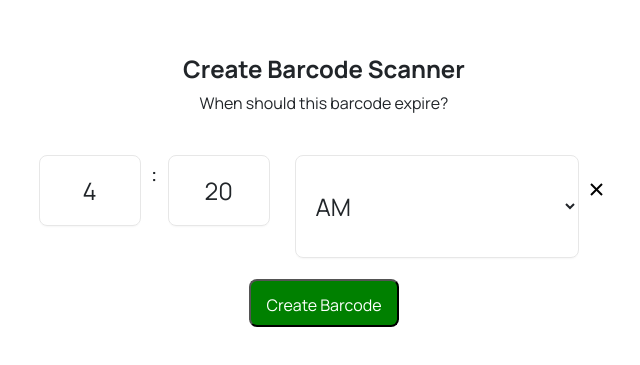
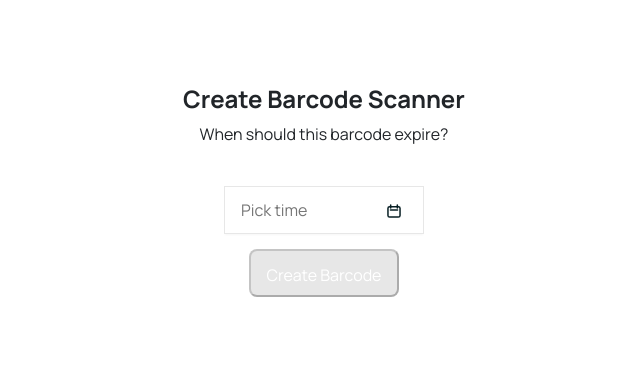
Before and after one commit to chevck/attendance-system, a React (Create React App) app: page / in a window 1280 px wide. Shown: the part 189-554 px from the top of the page, without its empty margins (316-956 px from the left). Built offline with nearby package versions, Linux system fonts and the light colour scheme.

Commit message:
fix: view and clock

```diff
--- a/public/index.css
+++ b/public/index.css
@@ -202,19 +202,19 @@ button:disabled {
   align-items: end;
 }
 
-.ccw-attendance-app .repository .header .date-picker-container {
-  display: flex;
+.ccw-attendance-app .date-picker-container {
+  /* display: flex;
   align-items: center;
-  position: relative;
+  position: relative; */
 }
 
-.ccw-attendance-app .repository .header .date-picker-container svg {
+.ccw-attendance-app .date-picker-container svg {
   position: absolute;
   right: 20px;
   top: 15px;
 }
 
-.ccw-attendance-app .repository .header .date-picker-container input {
+.ccw-attendance-app .date-picker-container input {
   height: 48px;
   border-radius: 0 !important;
   width: 200px !important;
--- a/src/pages/create-barcode.js
+++ b/src/pages/create-barcode.js
@@ -1,32 +1,28 @@
 import moment from "moment";
 import { useEffect, useState } from "react";
-import TimePicker from "react-time-picker";
+import DatePicker from "react-datepicker";
 import "react-time-picker/dist/TimePicker.css";
 import "react-clock/dist/Clock.css";
 import QRCode from "react-qr-code";
 import { Loader } from "../components/Loader";
 import { encode } from "string-encode-decode";
+import { CalendarIcon } from "../assets/CalendarIcon";
 
 export function CreateBarCode() {
-  const [expiryTime, setExpiryTime] = useState(moment().format("hh:mm"));
+  const [selectedDate, setSelectedDate] = useState(null);
   const [qrData, setQrData] = useState(null);
   const [loading, setLoading] = useState(false);
 
   useEffect(() => {
     setQrData(null);
-  }, [expiryTime]);
+  }, [selectedDate]);
+
+  console.log({ selectedDate });
 
   const handleCreateBarcode = () => {
     setLoading(true);
     setInterval(() => {
-      const expiryDate = moment()
-        .set({
-          hour: expiryTime.split(":")[0],
-          minute: expiryTime.split(":")[1],
-          millisecond: 0,
-          second: 0,
-        })
-        .toISOString();
+      const expiryDate = moment(selectedDate).toISOString();
       const encodedDate = encode(expiryDate);
       const stringDate = new URLSearchParams({
         expiryDate: encodedDate,
@@ -46,28 +42,27 @@ export function CreateBarCode() {
       <div>
         <p>When should this barcode expire?</p>
         <br />
-        <TimePicker
+        {/* <TimePicker
           onChange={(time) => setExpiryTime(time)}
           value={expiryTime}
           disableClock={true}
           amPmAriaLabel='PM'
-        />
-        {/* <div className='date-picker-container'>
+        /> */}
+        <div className='date-picker-container'>
           <DatePicker
             selected={selectedDate}
             onChange={(date) => setSelectedDate(date)}
-              dateFormat='MMM d'
-              placeholderText='Filter attendance'
+            dateFormat='hh:mm a'
+            placeholderText='Pick time'
             showIcon
             toggleCalendarOnIconClick
-              closeOnScroll
             icon={<CalendarIcon />}
-              maxDate={new Date()}
+            showTimeInput
           />
-          </div> */}
+        </div>
         <div>
           <button
-            disabled={loading}
+            disabled={loading || !selectedDate}
             className='btn-create'
             onClick={handleCreateBarcode}
           >
--- a/src/pages/repository.js
+++ b/src/pages/repository.js
@@ -164,8 +164,8 @@ export function Repository() {
               placeholderText='Filter attendance'
               showIcon
               toggleCalendarOnIconClick
-              closeOnScroll
               icon={<CalendarIcon />}
+              popperPlacement='bottom'
               maxDate={new Date()}
             />
           </div>
```
Lines whose indentation alone changed are shown as unchanged.
